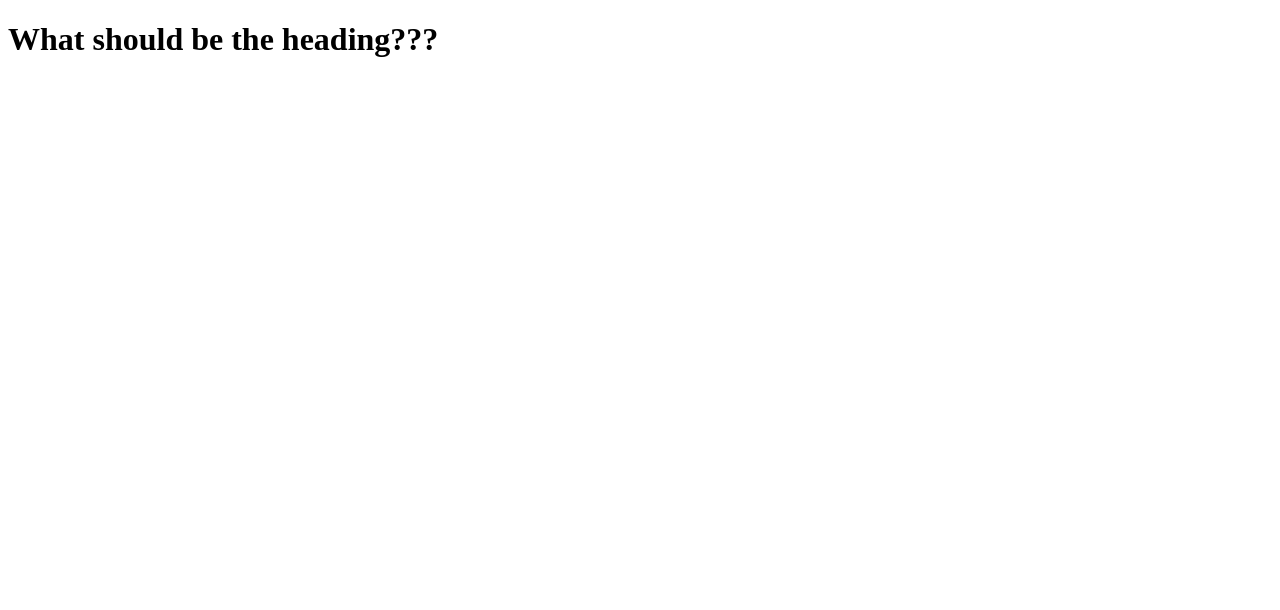
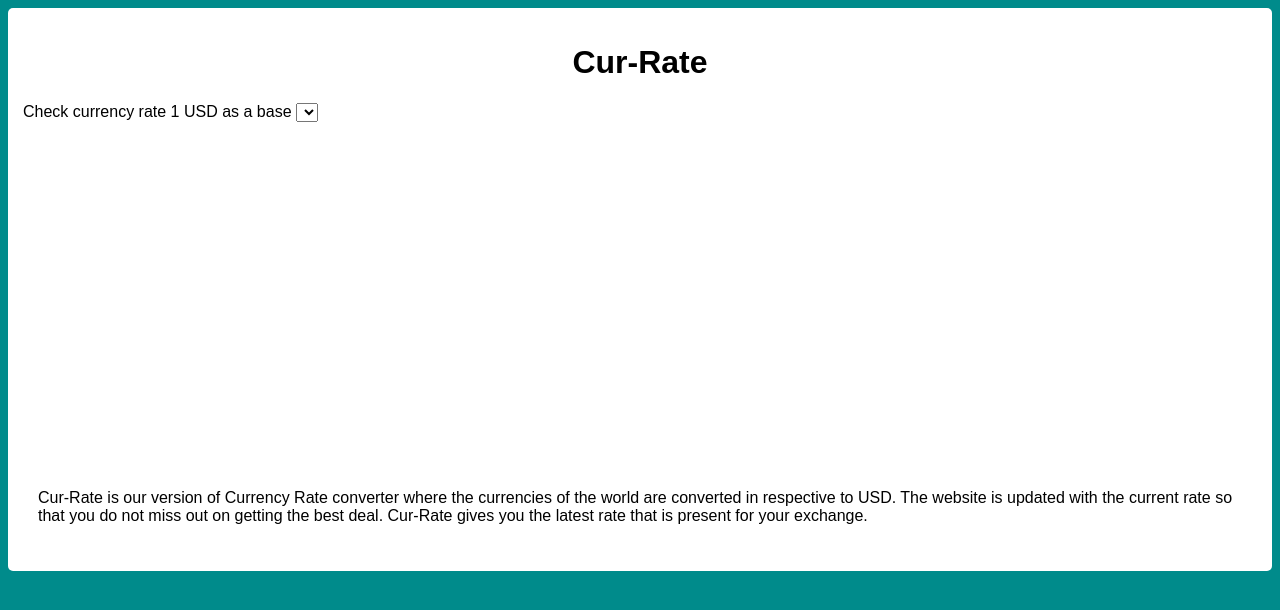
Before and after one commit to Minikkutty/Minikkutty.github.io, a plain HTML site: page index.html in a window 1280 px wide. Drawn offline with nearby package versions, Linux system fonts and the light colour scheme; no server answers.

Commit message:
Update index.html

```diff
--- a/index.html
+++ b/index.html
@@ -1,33 +1,80 @@
 <!DOCTYPE html>
 <html>
 <script src="https://cdnjs.cloudflare.com/ajax/libs/Chart.js/2.9.4/Chart.js"></script>
+<head>
+    <style>
+        body {
+            font-family: Arial, Helvetica, sans-serif;
+            background-color: darkcyan;
+        }
+        .heading{
+            display: flex;
+            justify-content: center;
+        }
+        .content {
+            padding: 15px;
+            background-color: white;
+            border-radius: 5px;
+        }
+        .chartWrapper{
+            display: flex;
+        }
+        .paraContent{
+            padding:15px;
+        }
+        #dropdownValue {
+            font-weight: bold;
+        }
+    </style>
+</head>
 <body>
-<h1>What should be the heading???</h2>
-
+    <div class="content">
+        <h1 class="heading">Cur-Rate</h2>
+        <div>
+            <label for="cars">Check currency rate 1 USD as a base</label>
+            <select id="dropDown" onchange="dropDownClicked()"></select>
+            <span id="dropdownValue"></span>
+        </div>
+        <br />
+        <br />
+        <div class="chartWrapper">
             <canvas id="myChartOne" style="width:100%;max-width:600px"></canvas>
             <canvas id="myChartTwo" style="width:100%;max-width:600px"></canvas>
+        </div>
+        <p class="paraContent">
+            Cur-Rate is our version of Currency Rate converter where the currencies of the world are converted in respective to USD. The website is updated with the
+            current rate so that you do not miss out on getting the best deal. Cur-Rate gives you the latest rate that is present for your exchange.
+        </p>
+    </div>
 
 <script>
-fetch('https://bdat1004-03-07.herokuapp.com/')
-  .then((response) => response.json())
-  .then((data) => {
-
-      let xValues = Object.keys(data.rates).splice(0,10);
-      let yValues = Object.values(data.rates).splice(0,10);
-
-      let barColors = "red";
-
     function getRandomColor() {
         let letters = '0123456789ABCDEF'.split('');
         let color = '#';
-    for (let i = 0; i < 6; i++ ) {
+        for (let i = 0; i < 6; i++) {
             color += letters[Math.floor(Math.random() * 16)];
         }
         return color;
     }
-
-let bg_colors = yValues.map( item => getRandomColor() );
-
+    function dropDownClicked() {
+        let selectedValue = document.getElementById("dropDown").value;
+        document.getElementById("dropdownValue").innerHTML = selectedValue;
+    }
+    fetch('https://bdat1004-03-07.herokuapp.com')
+      .then((response) => response.json())
+      .then((data) => {
+          let xValues = Object.keys(data.rates).splice(0,10);
+          let yValues = Object.values(data.rates).splice(0, 10);
+          let element = document.getElementById("dropDown");
+          for (let i = 0; i < xValues.length;i++) {
+              console.log(xValues[i]);
+              console.log(data.rates[xValues[i]]);
+              let option = document.createElement("option");
+              option.value = data.rates[xValues[i]];
+              option.text = xValues[i];
+              element.add(option);
+          }
+          let bg_colors = yValues.map(item => getRandomColor());
           new Chart("myChartOne", {
               type: "bar",
               data: {
@@ -48,7 +95,6 @@ new Chart("myChartOne", {
                 }
               }
           });
-
           new Chart("myChartTwo", {
       type: "pie",
       data: {
```
Lines whose indentation alone changed are shown as unchanged.
